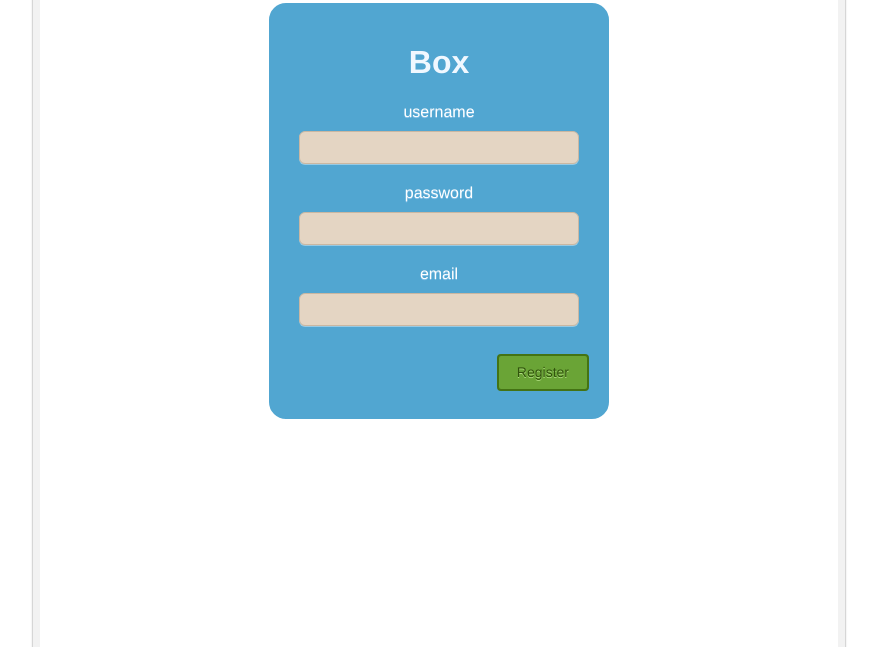
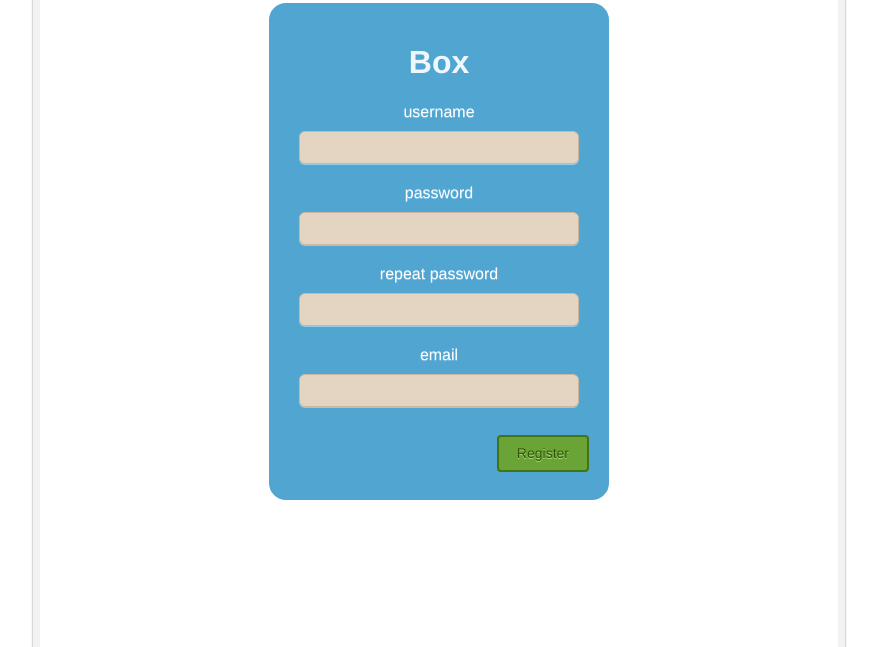
Before and after one commit to avraampiperidis/box, a PHP site: page /signin.php in a window 1280 px wide. Shown: the part 73-720 px from the top of the page, without its empty margins (201-1078 px from the left). Run offline with PHP 8.4, Linux system fonts and the light colour scheme.

Commit message:
veltiwsa to register

```diff
--- a/public_html/signin.php
+++ b/public_html/signin.php
@@ -24,6 +24,7 @@ include 'utils.php';
 
 @$username = $_POST['username'];
 @$password = sha1($_POST['password']);
+@$rpassword = sha1($_POST['rpassword']); //to deutero password field
 @$email = $_POST['email'];
 //user must provide password
 if((!isset($username) || (!isset($password)) || (!isset($email)))) {
@@ -39,6 +40,9 @@ if((!isset($username) || (!isset($password)) || (!isset($email)))) {
 
             <div class="form-title">password</div>
             <input class="form-field" type="password" name="password"/><br/>
+
+            <div class="form-title">repeat password</div>
+            <input class="form-field" type="password" name="rpassword"/><br/> <!-- password confirmation field -->
 
             <div class="form-title">email</div>
             <input class="form-field" type="text" name="email"/><br/>
@@ -61,12 +65,20 @@ if((!isset($username) || (!isset($password)) || (!isset($email)))) {
     session_start();
     //validate inputs
     if(!filter_var($email,FILTER_VALIDATE_EMAIL)) {
-        echo "invailed email";
+        echo "invalid email</br>";
+        echo "<a href='#' onclick='history.back()'>try again</a>"; //dimiourgei link pou xristimopoiei to back tou browser sto click
         exit;
     }
 
     if((empty($username)) || empty($password)) {
-        echo "must provide pass n username";
+        echo "the username and password fields must not be empty</br>";
+        echo "<a href='#' onclick='history.back()'>try again</a>";
+        exit;
+    }
+
+    if($password!=$rpassword){ //elenxei ta 2 password fields
+        echo "the two passwords do not match</br>";
+        echo "<a href='#' onclick='history.back()'>try again</a>";
         exit;
     }
 
```
